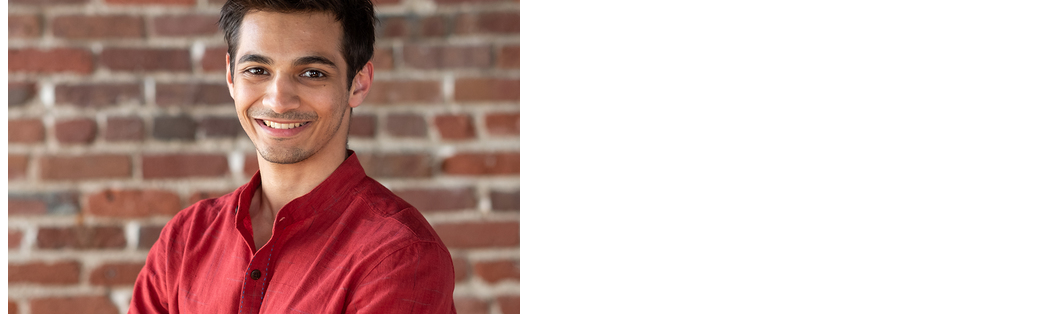
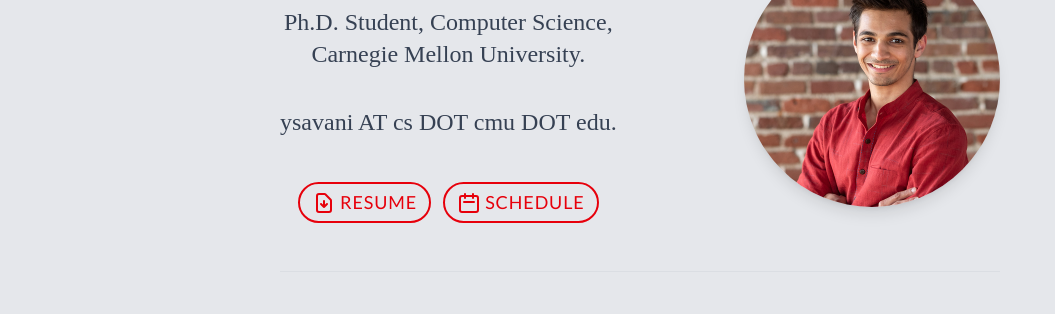
Before and after one commit to yashsavani/yashsavani.github.io, an Astro site: page / in a window 1280 px wide. Shown: the part 114-428 px from the top of the page, without its empty margins (0-1055 px from the left). Built offline with nearby package versions, Linux system fonts and the light colour scheme; Astro itself is replaced by a stand-in of ours; some icons are missing; a web font is replaced by a local one.

Commit message:
Fix CSS import in BaseLayout to work in production builds

```diff
--- a/src/layouts/BaseLayout.astro
+++ b/src/layouts/BaseLayout.astro
@@ -1,4 +1,6 @@
 ---
+import '../styles/global.css';
+
 interface Props {
   title?: string;
   description?: string;
@@ -40,7 +42,6 @@ const {
     gtag('config', 'G-P1NJDJ6RHK');
   </script>
 
-  <link rel="stylesheet" href="/src/styles/global.css">
 </head>
 
 <body class="bg-gray-200 text-gray-700 font-lato text-lg px-4 min-h-screen flex flex-col">
```
